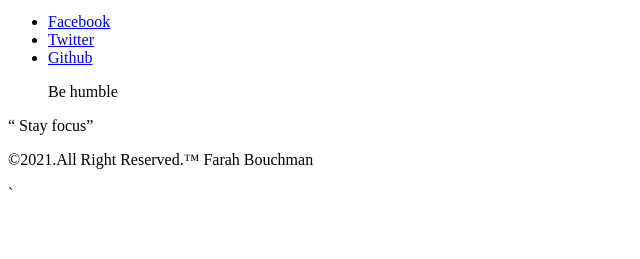
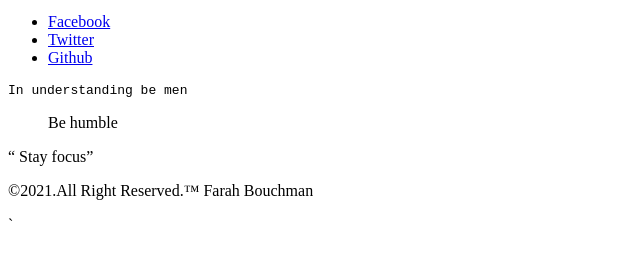
Before and after one commit to farah310/web-portfolio, a plain HTML site: page index.html in a window 1280 px wide. Shown: the part 447-706 px from the top of the page, without its empty margins (0-640 px from the left). Drawn offline with Linux system fonts and the light colour scheme.

Commit message:
Add files via upload

```diff
--- a/index.html
+++ b/index.html
@@ -3,7 +3,9 @@
 <head>
     <meta charset="UTF-8">
     <meta name="viewport" content="width=device-width, initial-scale=1.0">
+    <meta name="description" content="Farah Bouchman:developer"/>
     <title> web portfolio: farah bouchman</title>
+    <link rel="shortcut icon" href="images/fari.jpg"/>
 </head>
 <body>
     <a href="index.html">farah bouchman</a>
@@ -24,6 +26,9 @@
     <li><a href="https://twitter.com/FaraHBouchman" target="_blank">Twitter</a></li>
     <li><a href="https://github.com/farah310" target="_blank">Github</a></li>
 </ul>
+<pre>
+In understanding be men
+</pre>
 <P>
     <blockquote>
         Be humble
@@ -32,10 +37,5 @@
     </P>
     <p> &copy;2021.All Right Reserved.&trade; Farah Bouchman</p>
 
-
-
-
-
-
 </body>`
 </html>
```
